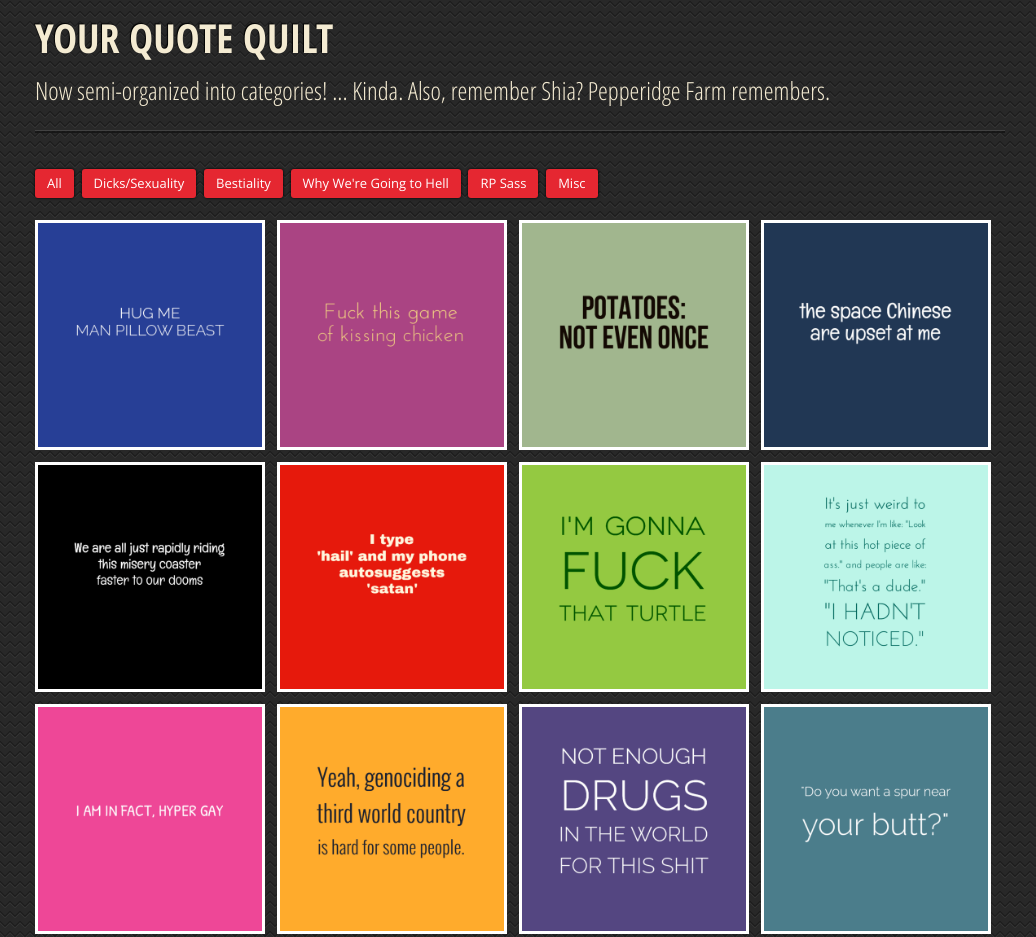
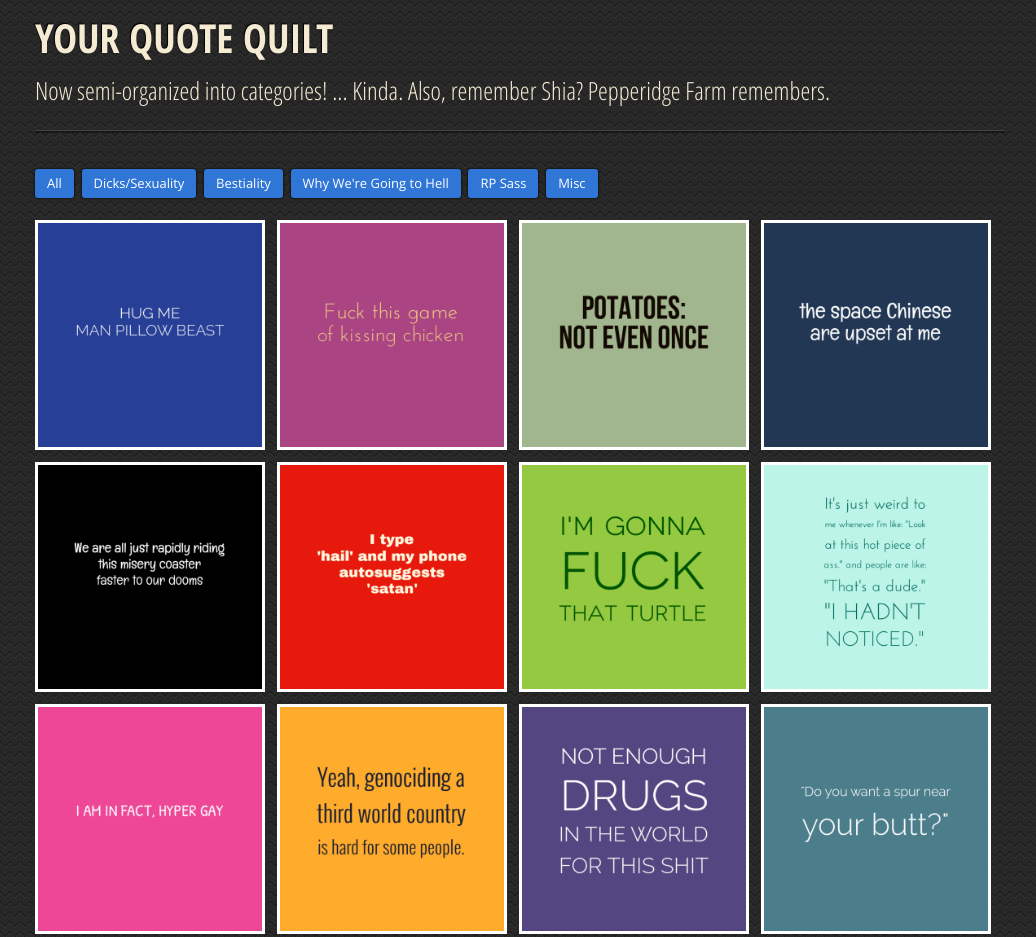
Before and after one commit to pterocodex/hbd, a plain HTML site: page index.html in a window 1280 px wide. Shown: the part 1929-2866 px from the top of the page, without its empty margins (120-1156 px from the left). Drawn offline with nearby package versions, Linux system fonts and the light colour scheme.

Commit message:
Update style.css

```diff
--- a/css/style.css
+++ b/css/style.css
@@ -730,7 +730,7 @@ padding:0px;
    font-size:13px;
 	font-family: 'Open Sans', sans-serif;
 	color:#fff;
-	background: #e52731 !important;
+	background: #2f76d6 !important;
 	border-radius: 3px;
 	border: 1px solid transparent;
 	box-shadow: 0px 0px 3px #000;
@@ -740,7 +740,7 @@ padding:0px;
 #portfolio a:hover{ text-decoration:none; }
 #filters li a:hover{
 	color:#fff;
-	background:#e52731 !important;
+	background:#2f76d6 !important;
 }
 
 #portfolio{ text-align:center; }
```
